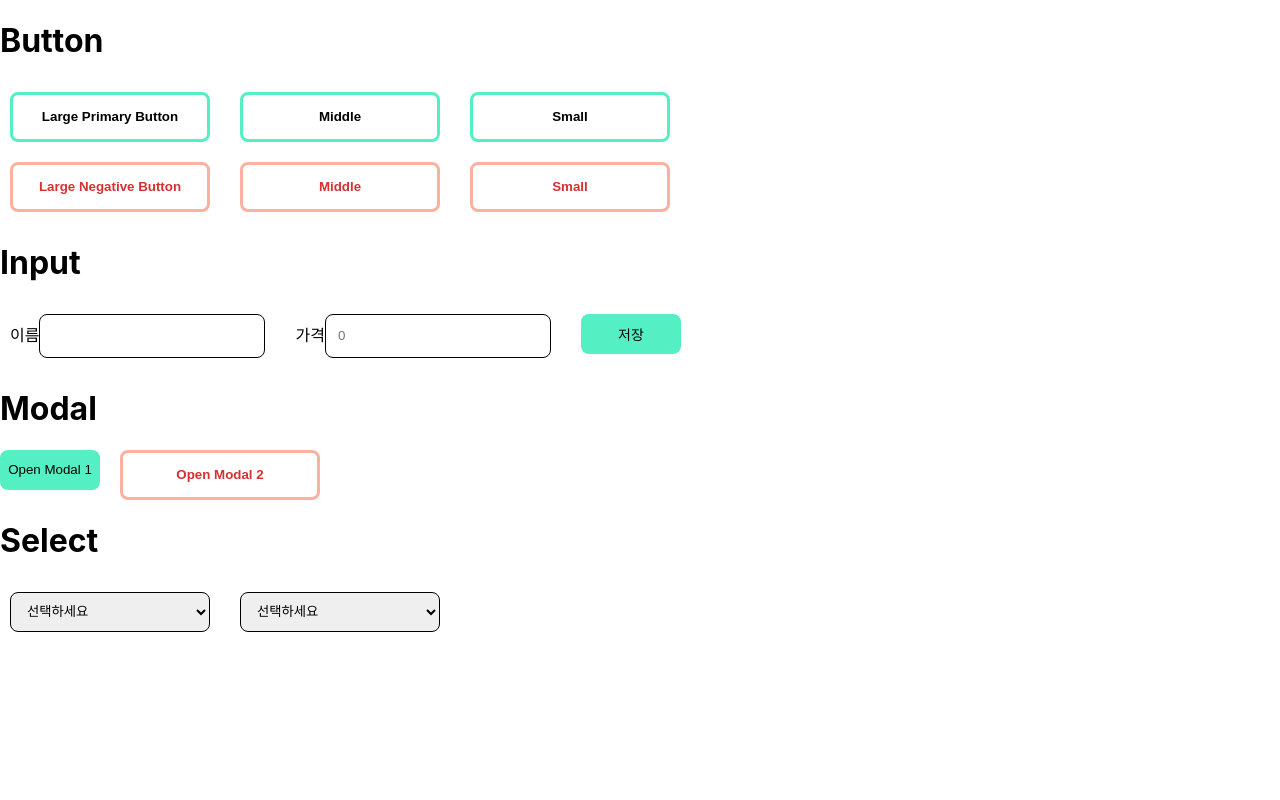
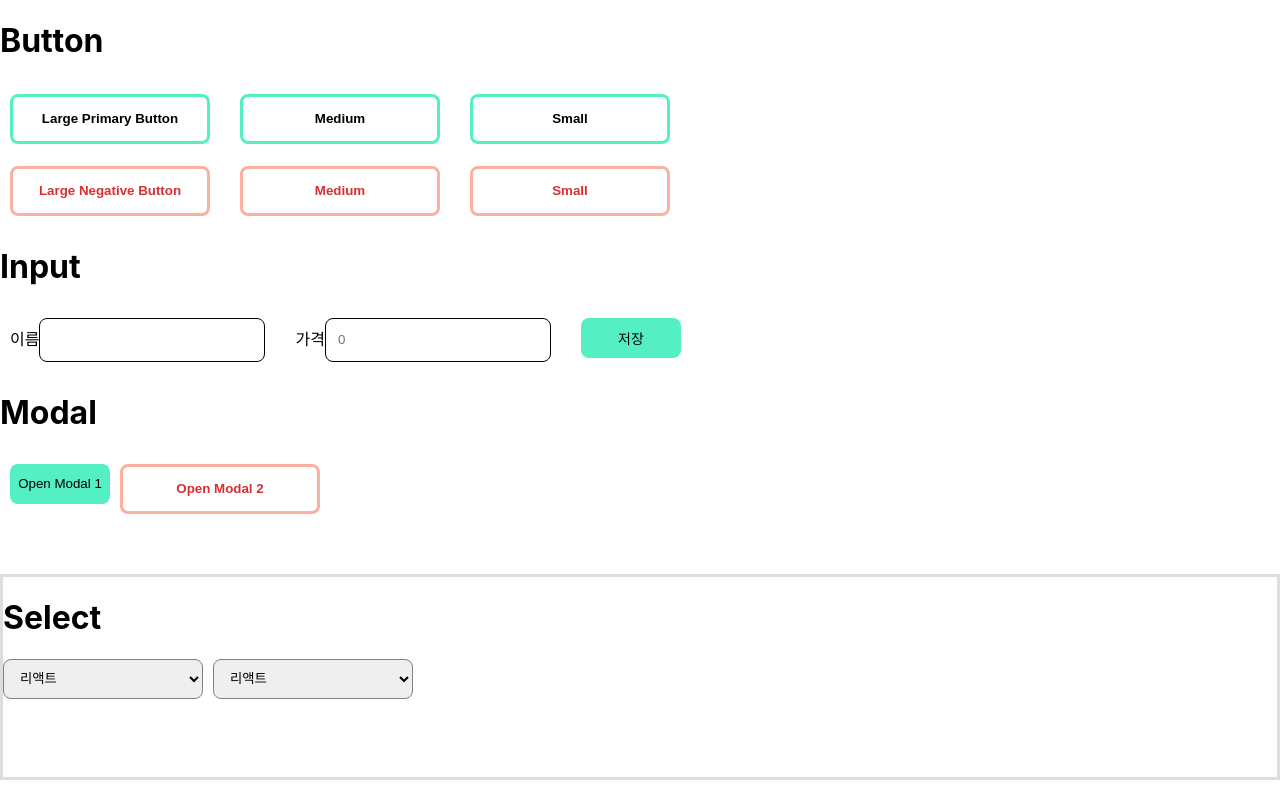
Before and after one commit to heexohee/Buttons, a React (Create React App) app: page / in a window 1280 px wide. Built offline with nearby package versions, Linux system fonts and the light colour scheme.

Commit message:
디테일 수정

```diff
--- a/src/components/Button1.js
+++ b/src/components/Button1.js
@@ -11,16 +11,19 @@ export default function Button1() {
   };
 
   return (
-    <div className='dd'>
+    <div style={{display: 'flex',
+      flexDirection: 'column',
+      gap: '2px'}}>
+
       <h1>Button</h1>
       <div style={{ display: 'flex', flexDirection: 'row', padding: '10px', gap: '30px' }}>
         <StyledButton1 onClick={alertM} type="large">Large Primary Button</StyledButton1>
-        <StyledButton1 type="middle">Middle</StyledButton1>
+        <StyledButton1 type="medium">Medium</StyledButton1>
         <StyledButton1 type="small">Small</StyledButton1>
       </div>
       <div style={{ display: 'flex', flexDirection: 'row', padding: '10px', gap: '30px' }}>
         <StyledButton2 onClick={promptM} type="large">Large Negative Button</StyledButton2>
-        <StyledButton2 type="middle">Middle</StyledButton2>
+        <StyledButton2 type="medium">Medium</StyledButton2>
         <StyledButton2 type="small">Small</StyledButton2>
       </div>
     </div>
--- a/src/components/Input.js
+++ b/src/components/Input.js
@@ -18,7 +18,7 @@ function Input() {
   return (
     <div>
         <h1>Input</h1>
-    <div style={{ display: 'flex', flexDirection: 'row' , padding :'10px', gap : '30px'}}>
+    <div style={{ padding : '10px', display: 'flex', flexDirection: 'row', gap : '30px'}}>
 
         <div>
         <label>이름</label>
--- a/src/components/Modal.js
+++ b/src/components/Modal.js
@@ -102,7 +102,7 @@ function Modal() {
   return (
     <>
     <h1>Modal</h1>
-    <div class style={{ display: 'flex', gap: '20px'}} >
+    <div class style={{ padding : '10px', display: 'flex', gap: '10px'}} >
       <StyledButton1 onClick={handleOpenModal1}>Open Modal 1</StyledButton1>
       {isOpen1 && (
         <ModalOverlay onClick={handleOverlayClick1}>
--- a/src/components/Select.js
+++ b/src/components/Select.js
@@ -3,38 +3,44 @@ import { styled } from 'styled-components';
 
 function Select() {
   const [category, setCategory] = useState('');
-  const [color, setColor] = useState('');
+  const [category2, setCategory2] = useState('');
 
   const handleCategoryChange = (event) => {
     setCategory(event.target.value);
   };
 
-  const handleColorChange = (event) => {
-    setColor(event.target.value);
+  const handleCategoryChange2 = (event) => {
+    setCategory2(event.target.value);
   };
 
   return (
 
-         <div className='ER'>
+         <div style={{border: '3px solid rgb(221, 221, 221)',
+          height: '200px',
+          overflow: 'hidden',
+          position: 'relative',
+          marginTop : '50px'
+
+          }}>
     <h1>Select</h1>
 
-    <div style={{ display: 'flex', flexDirection: 'row', padding: '10px', gap: '30px' }}>
+    <div style={{ display: 'flex', gap: '10px' }}>
       <div>
         {/* <label>카테고리</label> */}
         <StyledSelect value={category} onChange={handleCategoryChange}>
-          <option value="">선택하세요</option>
-          <option value="electronics">전자제품</option>
-          <option value="clothing">의류</option>
-          <option value="books">도서</option>
+        <option value="">리액트</option>
+          <option value="">자바</option>
+          <option value="">스프링</option>
+          <option value="">리액트 네이티브</option>
         </StyledSelect>
       </div>
       <div>
         {/* <label>색상</label> */}
-        <StyledSelect value={color} onChange={handleColorChange}>
-          <option value="">선택하세요</option>
-          <option value="red">빨강</option>
-          <option value="blue">파랑</option>
-          <option value="green">초록</option>
+        <StyledSelect value={category2} onChange={handleCategoryChange2}>
+          <option value="">리액트</option>
+          <option value="">자바</option>
+          <option value="">스프링</option>
+          <option value="">리액트 네이티브</option>
         </StyledSelect>
       </div>
 
@@ -46,7 +52,7 @@ function Select() {
 const StyledSelect = styled.select`
   height: 40px;
   width: 200px;
-  border: 1px solid black;
+  border: 1px solid gray;
   border-radius: 8px;
   padding-left: 12px;
   padding-right: 12px;
```
Also changed, not shown: 기록.txt.
